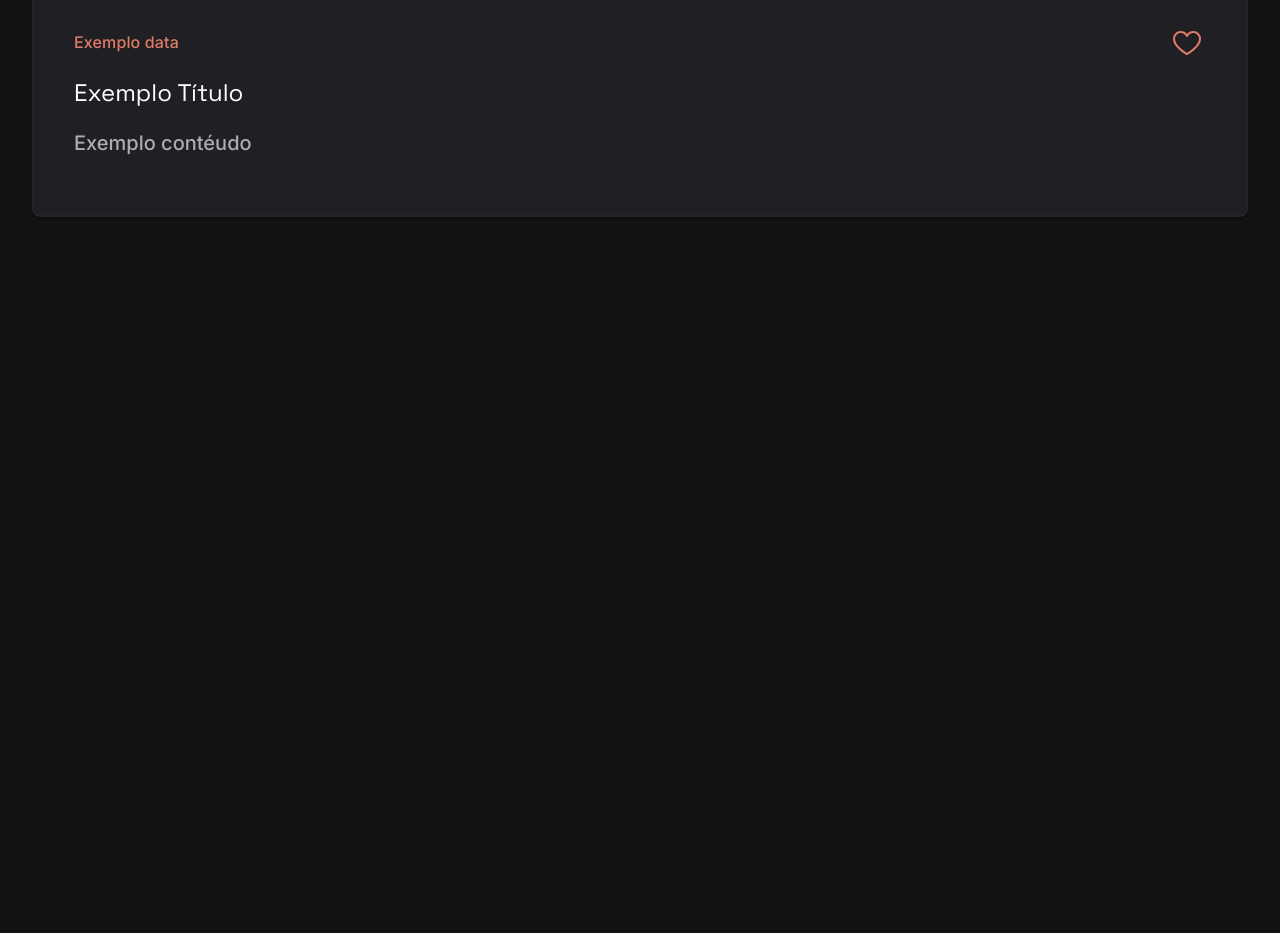
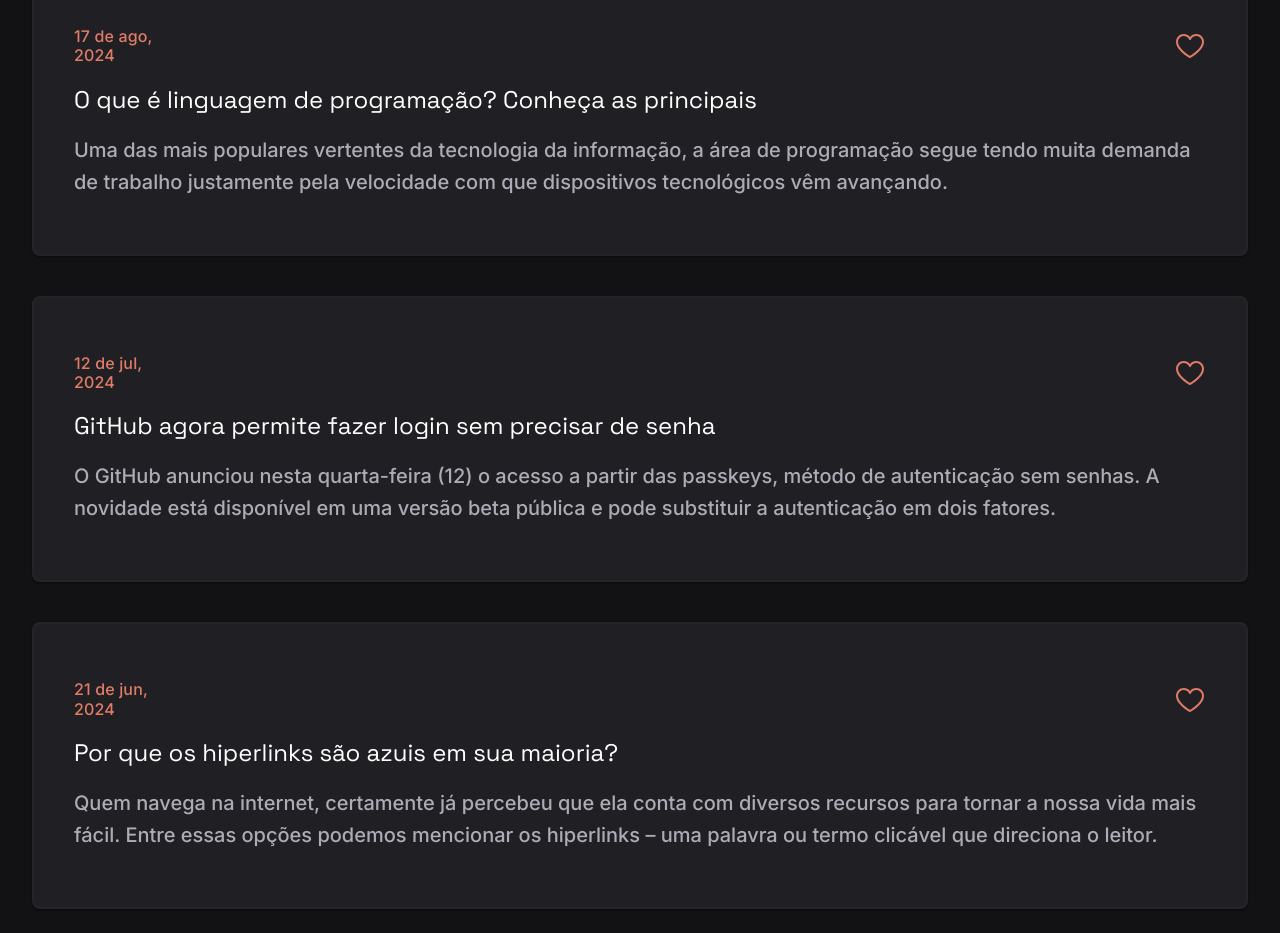
Before and after one commit to Rubrical/CodedLabBlog, an Angular app: page / in a window 1280 px wide. Shown: the part 300-1233 px from the top of the page. Before the commit the page ends 800 px from the top, so only its background shows below. Built offline with nearby package versions, Linux system fonts and the light colour scheme.

Commit message:
General project done // TODO: fix like button and date

```diff
--- /dev/null
+++ b/public/assets/data.json
@@ -0,0 +1,17 @@
+[
+  {
+    "date": "17 de ago, 2024",
+    "title": "O que é linguagem de programação? Conheça as principais",
+    "resume": "Uma das mais populares vertentes da tecnologia da informação, a área de programação segue tendo muita demanda de trabalho justamente pela velocidade com que dispositivos tecnológicos vêm avançando."
+  },
+  {
+    "date": "12 de jul, 2024",
+    "title": "GitHub agora permite fazer login sem precisar de senha",
+    "resume": "O GitHub anunciou nesta quarta-feira (12) o acesso a partir das passkeys, método de autenticação sem senhas. A novidade está disponível em uma versão beta pública e pode substituir a autenticação em dois fatores."
+  },
+  {
+    "date": "21 de jun, 2024",
+    "title": "Por que os hiperlinks são azuis em sua maioria?",
+    "resume": "Quem navega na internet, certamente já percebeu que ela conta com diversos recursos para tornar a nossa vida mais fácil. Entre essas opções podemos mencionar os hiperlinks – uma palavra ou termo clicável que direciona o leitor."
+  }
+]
--- a/src/app/app.config.ts
+++ b/src/app/app.config.ts
@@ -3,7 +3,8 @@
 
 import { routes } from './app.routes';
 import { provideAnimationsAsync } from '@angular/platform-browser/animations/async';
+import { provideHttpClient } from '@angular/common/http';
 
 export const appConfig: ApplicationConfig = {
-  providers: [provideZoneChangeDetection({ eventCoalescing: true }), provideRouter(routes), provideAnimationsAsync()]
+  providers: [provideZoneChangeDetection({ eventCoalescing: true }), provideRouter(routes), provideAnimationsAsync(), provideHttpClient()]
 };
--- a/src/app/components/article/article.component.html
+++ b/src/app/components/article/article.component.html
@@ -1,10 +1,10 @@
 <article>
 
-  <mat-card >
+  <mat-card *ngFor="let article of articles">
 
     <mat-card-header>
       <mat-card-subtitle class="date-article">
-        Exemplo data
+        {{article.date}}
           <img
             [src]="currentIcon"
             (mouseover)="toggleIcon(true)"
@@ -13,12 +13,12 @@
             alt="Icon"
           />
       </mat-card-subtitle>
-      <mat-card-title class="article-title">Exemplo Título</mat-card-title>
+      <mat-card-title class="article-title">{{article.title}}</mat-card-title>
     </mat-card-header>
 
     <mat-card-content>
       <span class="article-content">
-        Exemplo contéudo
+        {{article.resume}}
       </span>
     </mat-card-content>
 
--- a/src/app/components/article/article.component.sass
+++ b/src/app/components/article/article.component.sass
@@ -4,6 +4,7 @@
   flex-direction: column
   align-items: center
   align-content: center
+  gap: 40px
 
 
 mat-card
--- a/src/app/components/article/article.component.ts
+++ b/src/app/components/article/article.component.ts
@@ -1,20 +1,35 @@
-import { Component } from '@angular/core';
+import { Component, OnInit } from '@angular/core';
 import { MatCardModule } from '@angular/material/card';
+import { ArticleService } from '../../shared/services/article.service';
+import { Article } from '../../shared/models/article';
+import { CommonModule } from '@angular/common';
 
 @Component({
   selector: 'app-article',
   standalone: true,
   imports: [
     MatCardModule,
+    CommonModule
   ],
   templateUrl: './article.component.html',
   styleUrl: './article.component.sass'
 })
-export class ArticleComponent {
+export class ArticleComponent implements OnInit {
   inactiveIcon = "assets/icon-heart.svg";
   activeIcon = "assets/icon-heart-active.svg";
   currentIcon = this.inactiveIcon;
   isCliked = false;
+  articles!: Article[];
+
+  constructor(private service: ArticleService) { }
+
+  ngOnInit(): void {
+    this.service.getArticles().subscribe({
+      next: response => {
+        this.articles = response;
+      }
+    })
+  }
 
   toggleIcon(isHovering: boolean) {
     if (!this.isCliked) {
--- /dev/null
+++ b/src/app/shared/models/article.ts
@@ -0,0 +1,5 @@
+export class Article {
+  date?: string;
+  title?: string;
+  resume?: string;
+}
--- /dev/null
+++ b/src/app/shared/services/article.service.ts
@@ -0,0 +1,17 @@
+import { HttpClient } from '@angular/common/http';
+import { Injectable } from '@angular/core';
+import { Observable } from 'rxjs';
+import { Article } from '../models/article';
+
+@Injectable({
+  providedIn: 'root'
+})
+export class ArticleService {
+  private readonly baseUrl = "assets/data.json";
+
+  constructor(private http: HttpClient) { }
+
+  public getArticles(): Observable<Array<Article>> {
+    return this.http.get<Article[]>(this.baseUrl);
+  }
+}
```
